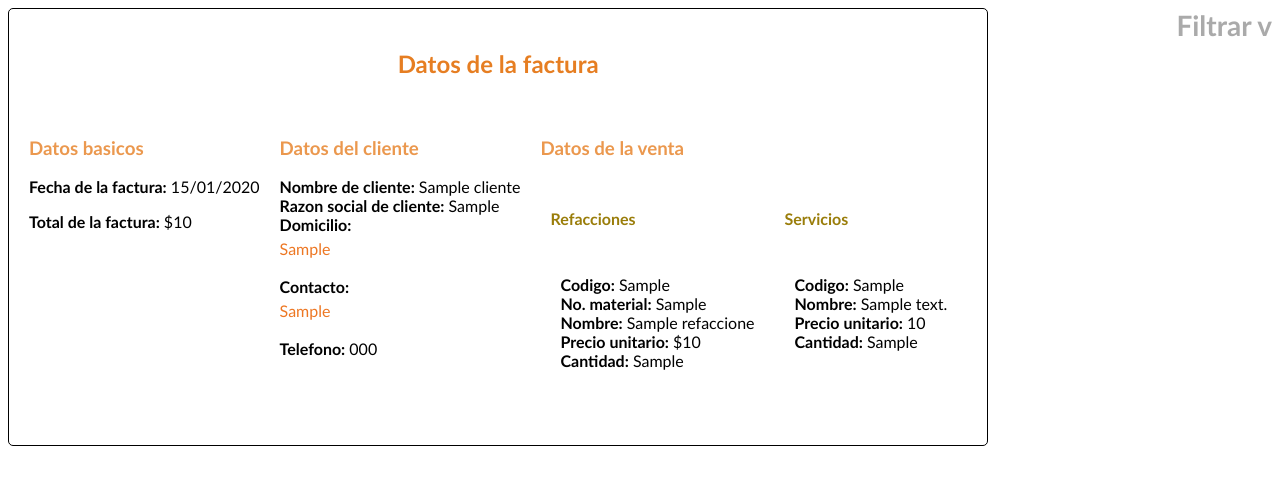
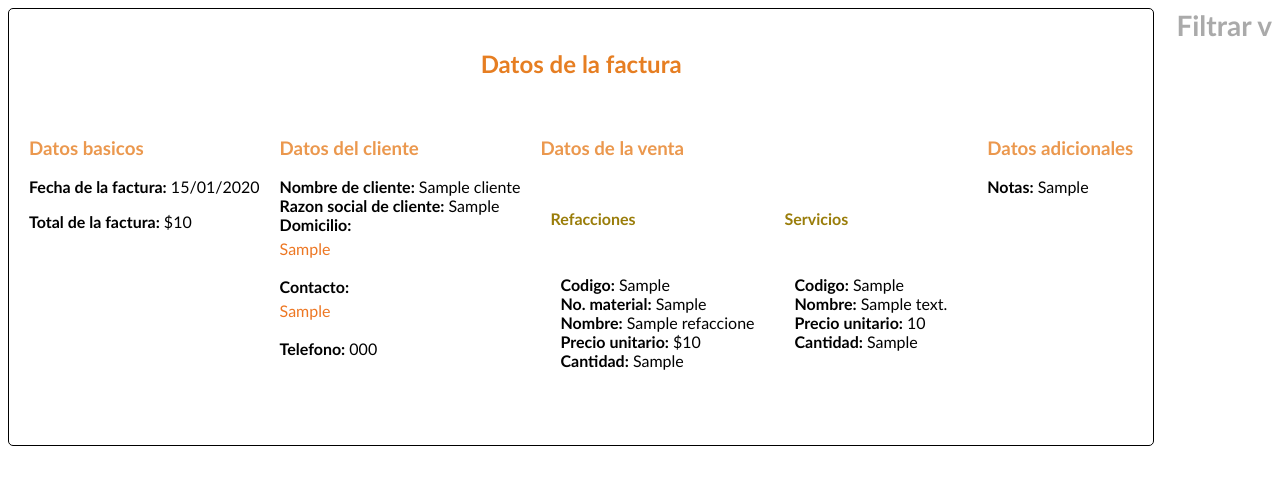
Before and after one commit to annie60/base_munck, a PHP site: page /consulta_factura.php in a window 1280 px wide. Shown: the top 485 px of the page. Run offline with PHP 8.4, Linux system fonts and the light colour scheme; tables that the repository leaves empty or names only in its code hold one stand-in row (values such as "Sample post"); data that the repository does not hold is empty.

Commit message:
Correcion para cerrar conexion

```diff
--- a/consulta_factura.php
+++ b/consulta_factura.php
@@ -44,7 +44,7 @@ include_once 'consulta.inc.php';
             </div>
             <div class="left">
             <h3>Datos de la venta</h3>
-           <div class="left">
+            <div class="left">
 
                 <h4>Refacciones</h4>
                 <?php
@@ -62,8 +62,7 @@ include_once 'consulta.inc.php';
                         <b>Cantidad:</b> <?=$cantidad?></p><br>
                     </div>
                 <?php
-                    endwhile;
-                    $stmtRefaccion->close;?>
+                    endwhile;?>
             </div>
             <div class="left">
                 <h4>Servicios</h4>
@@ -83,10 +82,15 @@ include_once 'consulta.inc.php';
                         </div>
                 <?php
                 endwhile;
-                $stmtServicio->close;
+
                 ?>
-                </div>
-                </div>
+            </div>
+            </div>
+            <div class="left">
+            <h3>Datos adicionales</h3>
+
+            <p><b>Notas:</b> <?=$basicos[$indiceFactura][9]?></p>
+            </div>
         </div>
         <?php endfor;?>
 
```
